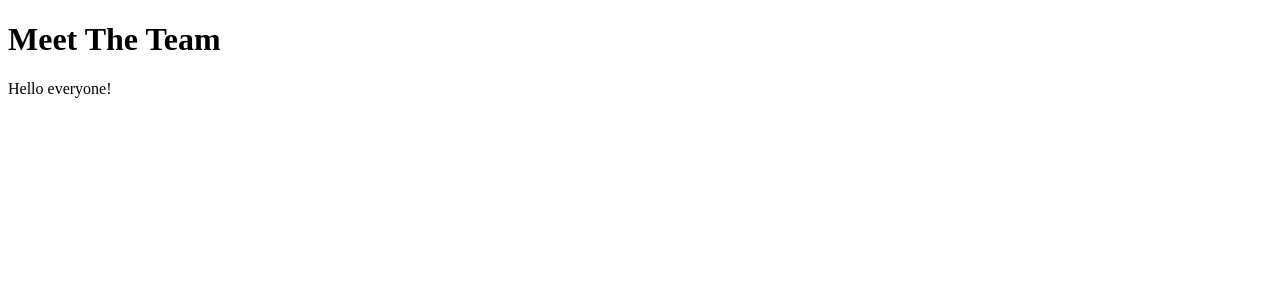
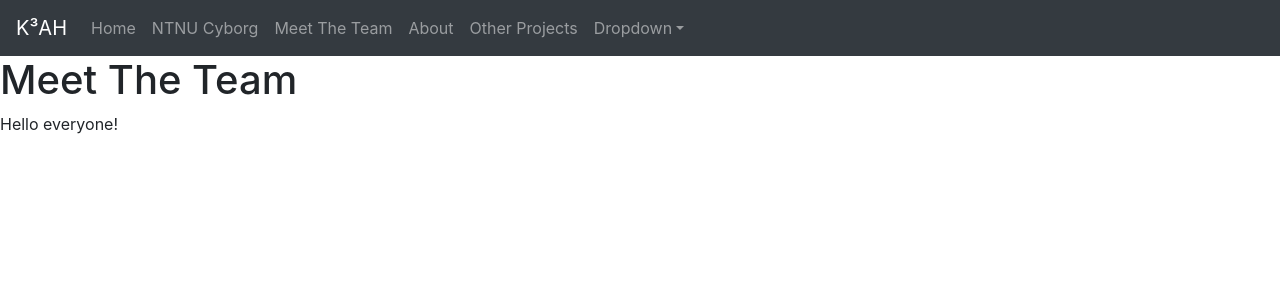
Before and after one commit to Astroxslurg/ntnu-cyborg_node, a Next.js app: page /about in a window 1280 px wide. Shown: the top 300 px of the page. Built offline with nearby package versions, Linux system fonts and the light colour scheme; no server answers.

Commit message:
Extracted navbar as an individual component

```diff
--- /dev/null
+++ b/components/navbar.js
@@ -0,0 +1,30 @@
+import React from 'react';
+import {Navbar, Nav, NavDropdown, Form, FormControl, Button} from 'react-bootstrap';
+import 'bootstrap/dist/css/bootstrap.min.css';
+
+const NavbarTop = ({state}) => (
+    <div>
+        <Navbar bg="dark" variant="dark" expand="lg">
+            <Navbar.Brand href="#home">K³AH</Navbar.Brand>
+            <Navbar.Toggle aria-controls="basic-navbar-nav" />
+            <Navbar.Collapse id="basic-navbar-nav">
+                <Nav className="mr-auto">
+                    <Nav.Link href="#home">Home</Nav.Link>
+                    <Nav.Link href="#link">NTNU Cyborg</Nav.Link>
+                    <Nav.Link href="#link">Meet The Team</Nav.Link>
+                    <Nav.Link href="about">About</Nav.Link>
+                    <Nav.Link href="#link">Other Projects</Nav.Link>
+                    <NavDropdown title="Dropdown" id="basic-nav-dropdown">
+                        <NavDropdown.Item href="testtest">Testtest</NavDropdown.Item>
+                        <NavDropdown.Item href="#action/3.2">Another action</NavDropdown.Item>
+                        <NavDropdown.Item href="#action/3.3">Something</NavDropdown.Item>
+                        <NavDropdown.Divider />
+                        <NavDropdown.Item href="#action/3.4">Separated link</NavDropdown.Item>
+                    </NavDropdown>
+                </Nav>
+            </Navbar.Collapse>
+        </Navbar>
+    </div>
+);
+
+export default NavbarTop;
--- a/pages/_app.js
+++ b/pages/_app.js
@@ -1,6 +1,7 @@
 import React from 'react';
 import App, { Container } from 'next/app';
 import Api from '../src/api-client';
+import NavbarTop from '../components/navbar';
 
 export default class MyApp extends App {
   constructor() {
@@ -32,6 +33,7 @@ export default class MyApp extends App {
 
     return (
       <Container>
+          <NavbarTop/>
           <Component state={this.state} {...pageProps} />
       </Container>
     );
```
Also changed, not shown: pages/index.js (+0 -28 lines).
